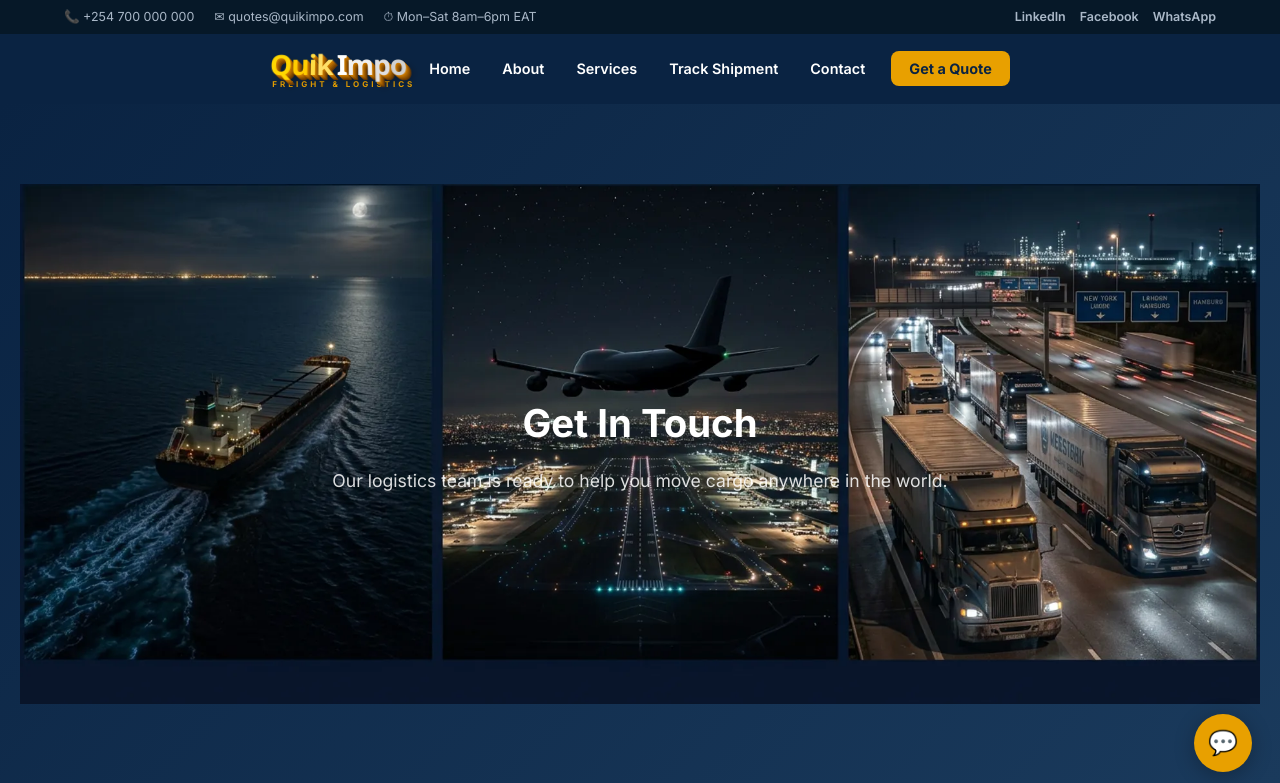
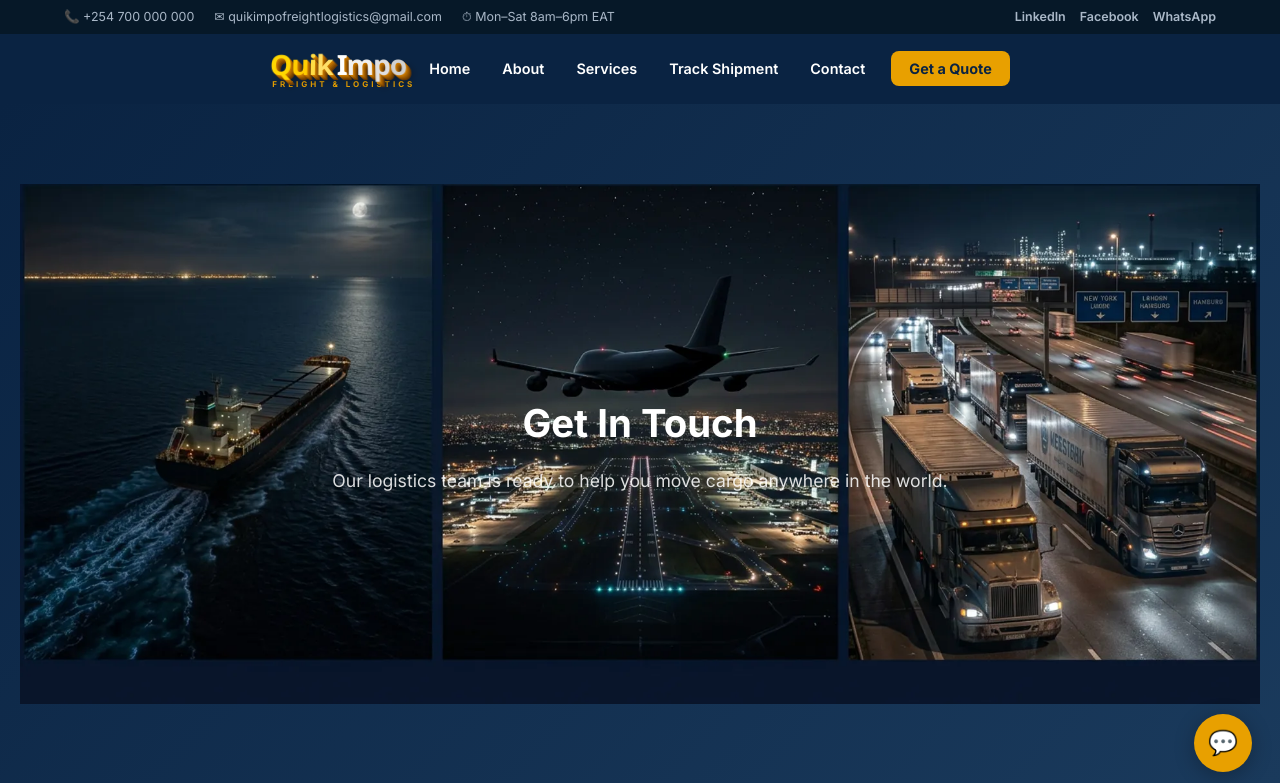
Before and after one commit to Jazinohtots/quikimpo, a Django app: template templates/contact.html in a window 1280 px wide. Shown: the top 783 px of the page. Run offline with Django 5.2, Linux system fonts and the light colour scheme; the template is opened without the code that fills it, so the values that code supplies are empty.

Commit message:
Update public contact email
Replace public QuikImpo email addresses with quikimpofreightlogistics@gmail.com while retaining Facebook links.

```diff
--- a/freight/views.py
+++ b/freight/views.py
@@ -70,7 +70,7 @@ Notes:        {notes}
             )
             messages.success(request, '✅ Quote submitted! We will contact you within 2 hours.')
         except Exception:
-            messages.error(request, '⚠ Submission failed. Please email us directly at joashodhiamboreagan@gmail.com')
+            messages.error(request, '⚠ Submission failed. Please email us directly at quikimpofreightlogistics@gmail.com')
 
         return redirect('quote')
 
@@ -164,7 +164,7 @@ Your rules:
 
         except Exception:
             return JsonResponse({
-                'reply': 'Sorry, I am having trouble right now. Please email quotes@quikimpo.com or call us directly.'
+                'reply': 'Sorry, I am having trouble right now. Please email quikimpofreightlogistics@gmail.com or call us directly.'
             }, status=200)
 
     return JsonResponse({'reply': 'Invalid request'}, status=400)
--- a/quikimpo-backend/quikimpo-main/freight/views.py
+++ b/quikimpo-backend/quikimpo-main/freight/views.py
@@ -70,7 +70,7 @@ Notes:        {notes}
             )
             messages.success(request, '✅ Quote submitted! We will contact you within 2 hours.')
         except Exception:
-            messages.error(request, '⚠ Submission failed. Please email us directly at joashodhiamboreagan@gmail.com')
+            messages.error(request, '⚠ Submission failed. Please email us directly at quikimpofreightlogistics@gmail.com')
 
         return redirect('quote')
 
--- a/quikimpo-backend/quikimpo-main/templates/base.html
+++ b/quikimpo-backend/quikimpo-main/templates/base.html
@@ -16,7 +16,7 @@
   <div class="container topbar-inner">
     <div class="topbar-left">
       <span>📞 +254 700 000 000</span>
-      <span>✉ quotes@quikimpo.com</span>
+      <span>✉ quikimpofreightlogistics@gmail.com</span>
       <span>⏱ Mon–Sat 8am–6pm EAT</span>
     </div>
     <div class="topbar-right">
@@ -132,7 +132,7 @@
           </li>
           <li>
             <span class="fc-icon">✉</span>
-            <span>quotes@quikimpo.com</span>
+            <span>quikimpofreightlogistics@gmail.com</span>
           </li>
           <li>
             <span class="fc-icon">⏱</span>
--- a/quikimpo-backend/quikimpo-main/templates/contact.html
+++ b/quikimpo-backend/quikimpo-main/templates/contact.html
@@ -103,7 +103,7 @@
           <div class="info-icon">✉</div>
           <div>
             <h4>Email Us</h4>
-            <p>quotes@quikimpo.com<br>support@quikimpo.com</p>
+            <p>quikimpofreightlogistics@gmail.com</p>
           </div>
         </div>
 
--- a/quikimpo-backend/quikimpo-main/templates/quote.html
+++ b/quikimpo-backend/quikimpo-main/templates/quote.html
@@ -128,7 +128,7 @@
           <h3>Prefer to Call?</h3>
           <p>Our logistics team is available Mon–Sat, 8am–6pm EAT.</p>
           <a href="tel:+254700000000" class="btn-outline">📞 +254 700 000 000</a>
-          <a href="mailto:quotes@quikimpo.com" class="btn-outline">✉ quotes@quikimpo.com</a>
+          <a href="mailto:quikimpofreightlogistics@gmail.com" class="btn-outline">✉ quikimpofreightlogistics@gmail.com</a>
         </div>
 
         <div class="sidebar-card sidebar-track">
--- a/quikimpo-frontend/quikimpo-frontend/src/data/contact.ts
+++ b/quikimpo-frontend/quikimpo-frontend/src/data/contact.ts
@@ -1,7 +1,7 @@
 // Single source of truth for contact/social details used in Navbar, Footer, and Contact page.
 export const contact = {
-  email: "quotes@quikimpo.com",
-  gmailEmail: "quickimpo@gmail.com",
+  email: "quikimpofreightlogistics@gmail.com",
+  gmailEmail: "quikimpofreightlogistics@gmail.com",
   whatsappNumber: "+254705371173",
   whatsappLink: "https://wa.me/254705371173",
   linkedinUrl: "https://www.linkedin.com/in/reaganodhiambo19",
--- a/templates/base.html
+++ b/templates/base.html
@@ -16,7 +16,7 @@
   <div class="container topbar-inner">
     <div class="topbar-left">
       <span>📞 +254 700 000 000</span>
-      <span>✉ quotes@quikimpo.com</span>
+      <span>✉ quikimpofreightlogistics@gmail.com</span>
       <span>⏱ Mon–Sat 8am–6pm EAT</span>
     </div>
     <div class="topbar-right">
@@ -132,7 +132,7 @@
           </li>
           <li>
             <span class="fc-icon">✉</span>
-            <span>quotes@quikimpo.com</span>
+            <span>quikimpofreightlogistics@gmail.com</span>
           </li>
           <li>
             <span class="fc-icon">⏱</span>
--- a/templates/contact.html
+++ b/templates/contact.html
@@ -93,7 +93,7 @@
           <div class="info-icon">✉</div>
           <div>
             <h4>Email Us</h4>
-            <p>quotes@quikimpo.com<br>support@quikimpo.com</p>
+            <p>quikimpofreightlogistics@gmail.com</p>
           </div>
         </div>
 
--- a/templates/quote.html
+++ b/templates/quote.html
@@ -118,7 +118,7 @@
           <h3>Prefer to Call?</h3>
           <p>Our logistics team is available Mon–Sat, 8am–6pm EAT.</p>
           <a href="tel:+254700000000" class="btn-outline">📞 +254 700 000 000</a>
-          <a href="mailto:quotes@quikimpo.com" class="btn-outline">✉ quotes@quikimpo.com</a>
+          <a href="mailto:quikimpofreightlogistics@gmail.com" class="btn-outline">✉ quikimpofreightlogistics@gmail.com</a>
         </div>
 
         <div class="sidebar-card sidebar-track">
```
